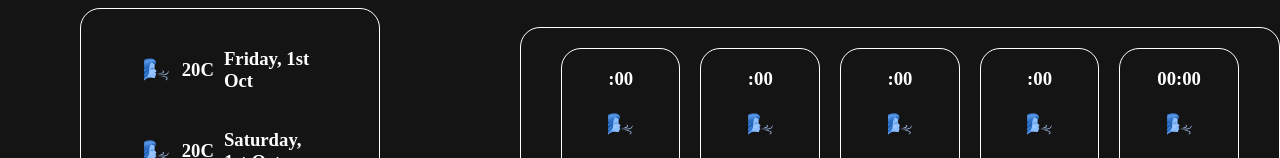
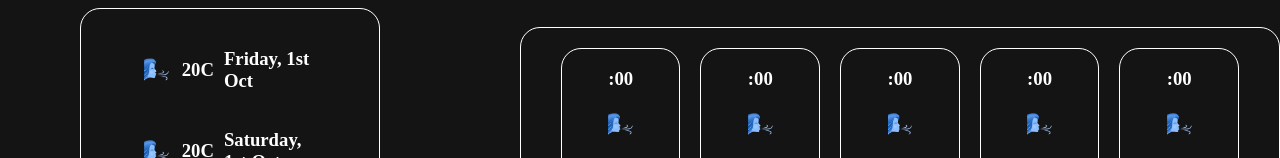
Before and after one commit to DeVTeJ10/Wea-The-Ether, a React (Vite) app: page / in a window 1280 px wide. Shown: the part 379-537 px from the top of the page. Built offline with nearby package versions, Linux system fonts and the light colour scheme.

Commit message:
hourly forecast data succesfully displaying

```diff
--- a/src/components/HomePage.jsx
+++ b/src/components/HomePage.jsx
@@ -17,6 +17,7 @@ const HomePage = () => {
     const [forecastHour2, setForecastHour2] = useState("")
     const [forecastHour3, setForecastHour3] = useState("")
     const [forecastHour4, setForecastHour4] = useState("")
+    const [forecastHour5, setForecastHour5] = useState("")
     const apiKey = 'b96e0a473aed03ed2ffcdd3d32e5f323' // Api key needed for both apis to work
 
 
@@ -68,6 +69,7 @@ const HomePage = () => {
                 console.log('Data from 2nd api:', response2);
                 setWeatherData2(response2?.data)
                 processData()
+                processHourlyForecast()
                 displayImage()
         })
             .catch(error => {
@@ -130,31 +132,37 @@ const HomePage = () => {
 
 
 
-        const processDatas = () => {
+        const processHourlyForecast = () => {
             if (weatherData1 && weatherData1?.list && weatherData1?.list)  {
                 const hour1 = weatherData1.list[0].dt_txt; // Ensure value is present
                 const hour2 = weatherData1.list[1].dt_txt;
                 const hour3 = weatherData1.list[2].dt_txt;
                 const hour4 = weatherData1.list[3].dt_txt;
+                const hour5 = weatherData1.list[4].dt_txt;
+
                 const forecastHour1Data = new Date(hour1)
                 const forecastHour2Data = new Date(hour2)
                 const forecastHour3Data = new Date(hour3)
                 const forecastHour4Data = new Date(hour4)
+                const forecastHour5Data = new Date(hour5)
+
                 const forecastHourly1 = forecastHour1Data.getHours()
                 const forecastHourly2 = forecastHour2Data.getHours()
                 const forecastHourly3 = forecastHour3Data.getHours()
                 const forecastHourly4 = forecastHour4Data.getHours()
-                // const forecastValue1 = weatherData1.list[0];
+                const forecastHourly5 = forecastHour5Data.getHours()
+
                 setForecastHour1(forecastHourly1)
                 setForecastHour2(forecastHourly2)
                 setForecastHour3(forecastHourly3)
                 setForecastHour4(forecastHourly4)
+                setForecastHour5(forecastHourly5)
             }
         };
         // Run the function only when `weatherData` has been updated
         useEffect(() => {
             if (weatherData1) {
-                processDatas();
+                processHourlyForecast();
             }
         }, [weatherData1]);
 
@@ -296,7 +304,7 @@ const HomePage = () => {
                             <h3 className="hourly">0km/hr</h3>
                         </div>
                     <div className="Hourlyforecast">
-                            <h3>00:00</h3>
+                            <h3>{forecastHour5}:00</h3>
                             <img src={windspeed} width={30.72} height={30.72} alt="Star 3" />
                             <h3 className="hourly">00c</h3>
                             <h5 className="hourlydesc">Weather description</h5>
```
